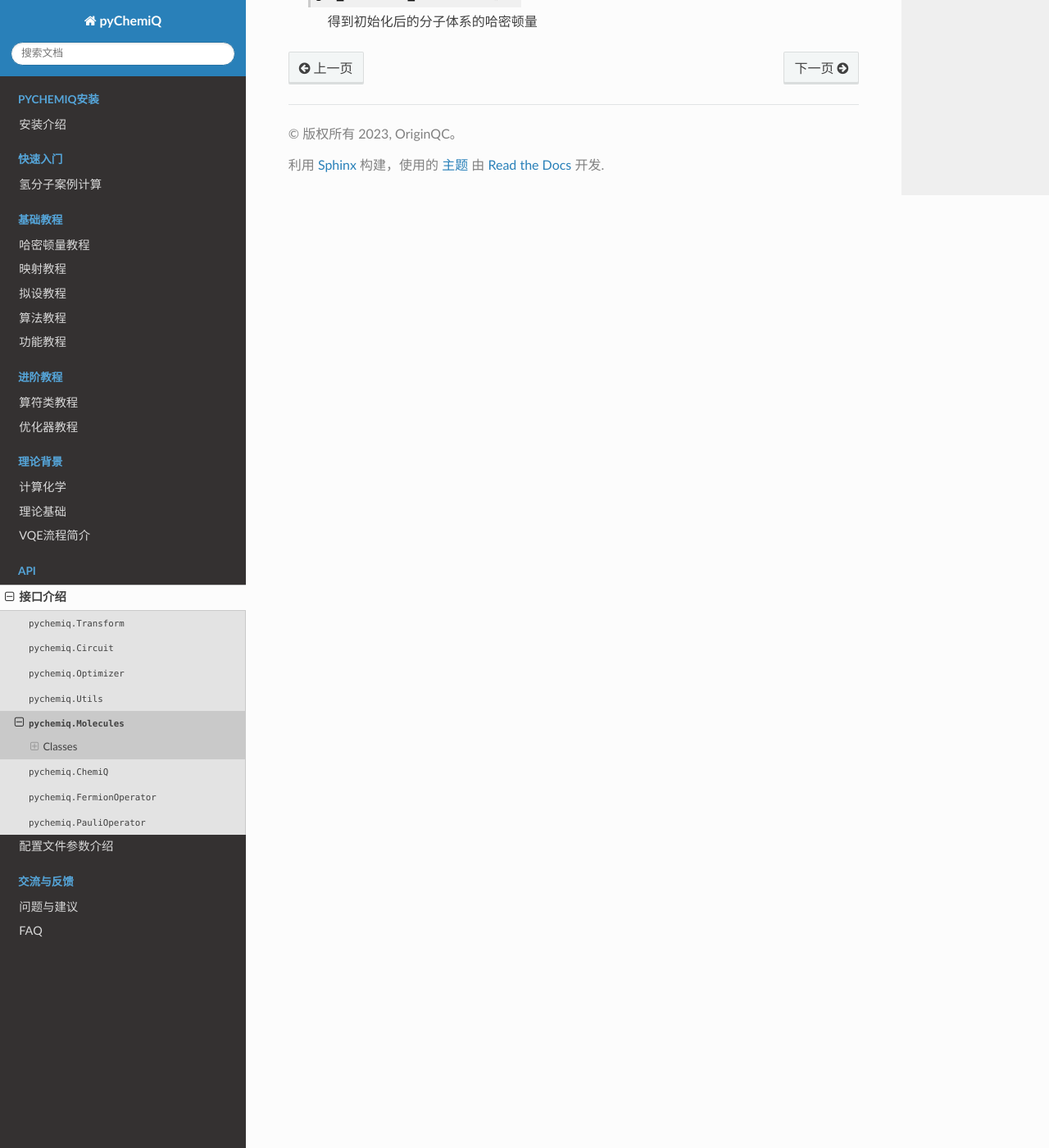
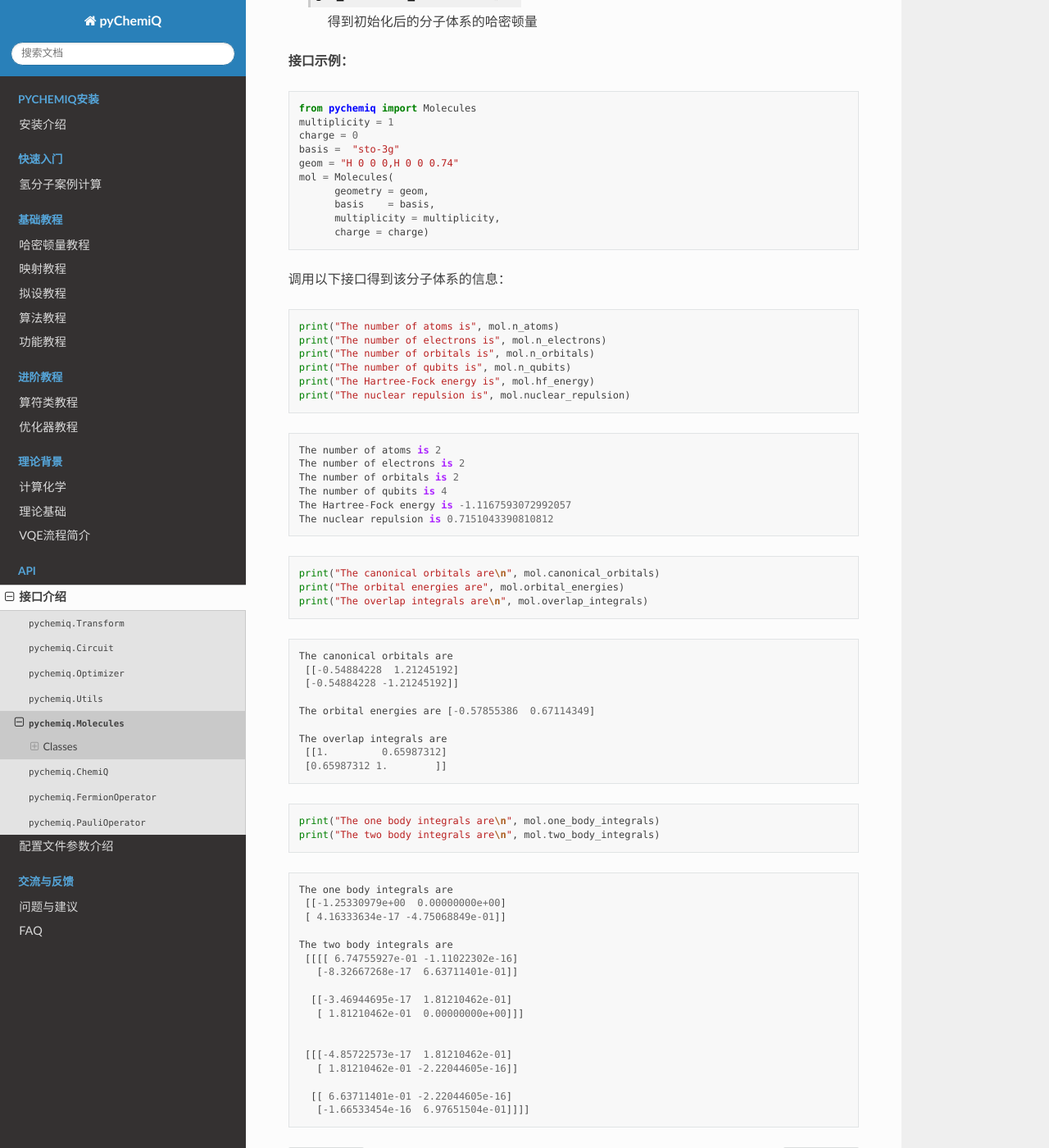
Before and after one commit to OriginQ/pyChemiQ-tutorial, a Sphinx documentation site: the page built from source/06API/Molecules.rst, in a window 1280 px wide and 1400 px high, scrolled down 1649 px. Shown: the whole window at 82% size. Built offline with Sphinx 7.4.7 and the Read the Docs theme 2.0.0, drawn with Linux system fonts in a browser that asks for light colours.

Commit message:
<add> example for API molecules

```diff
--- a/source/06API/Molecules.rst
+++ b/source/06API/Molecules.rst
@@ -70,3 +70,87 @@ Classes
    .. py:method:: get_molecular_hamiltonian()
 
       得到初始化后的分子体系的哈密顿量
+
+
+**接口示例：**
+
+.. code::
+
+    from pychemiq import Molecules
+    multiplicity = 1
+    charge = 0
+    basis =  "sto-3g"
+    geom = "H 0 0 0,H 0 0 0.74"
+    mol = Molecules(
+          geometry = geom,
+          basis    = basis,
+          multiplicity = multiplicity,
+          charge = charge)
+
+调用以下接口得到该分子体系的信息：
+
+.. code::
+
+    print("The number of atoms is", mol.n_atoms)
+    print("The number of electrons is", mol.n_electrons)
+    print("The number of orbitals is", mol.n_orbitals)
+    print("The number of qubits is", mol.n_qubits)
+    print("The Hartree-Fock energy is", mol.hf_energy)
+    print("The nuclear repulsion is", mol.nuclear_repulsion)
+
+
+.. parsed-literal::
+
+    The number of atoms is 2
+    The number of electrons is 2
+    The number of orbitals is 2
+    The number of qubits is 4
+    The Hartree-Fock energy is -1.1167593072992057
+    The nuclear repulsion is 0.7151043390810812
+
+
+.. code::
+
+    print("The canonical orbitals are\n", mol.canonical_orbitals)
+    print("The orbital energies are", mol.orbital_energies)
+    print("The overlap integrals are\n", mol.overlap_integrals)
+
+
+.. parsed-literal::
+
+    The canonical orbitals are
+     [[-0.54884228  1.21245192]
+     [-0.54884228 -1.21245192]]
+
+    The orbital energies are [-0.57855386  0.67114349]
+
+    The overlap integrals are
+     [[1.         0.65987312]
+     [0.65987312 1.        ]]
+
+
+.. code::
+
+    print("The one body integrals are\n", mol.one_body_integrals)
+    print("The two body integrals are\n", mol.two_body_integrals)
+
+
+.. parsed-literal::
+
+    The one body integrals are
+     [[-1.25330979e+00  0.00000000e+00]
+     [ 4.16333634e-17 -4.75068849e-01]]
+
+    The two body integrals are
+     [[[[ 6.74755927e-01 -1.11022302e-16]
+       [-8.32667268e-17  6.63711401e-01]]
+
+      [[-3.46944695e-17  1.81210462e-01]
+       [ 1.81210462e-01  0.00000000e+00]]]
+
+
+     [[[-4.85722573e-17  1.81210462e-01]
+       [ 1.81210462e-01 -2.22044605e-16]]
+
+      [[ 6.63711401e-01 -2.22044605e-16]
+       [-1.66533454e-16  6.97651504e-01]]]]
```
